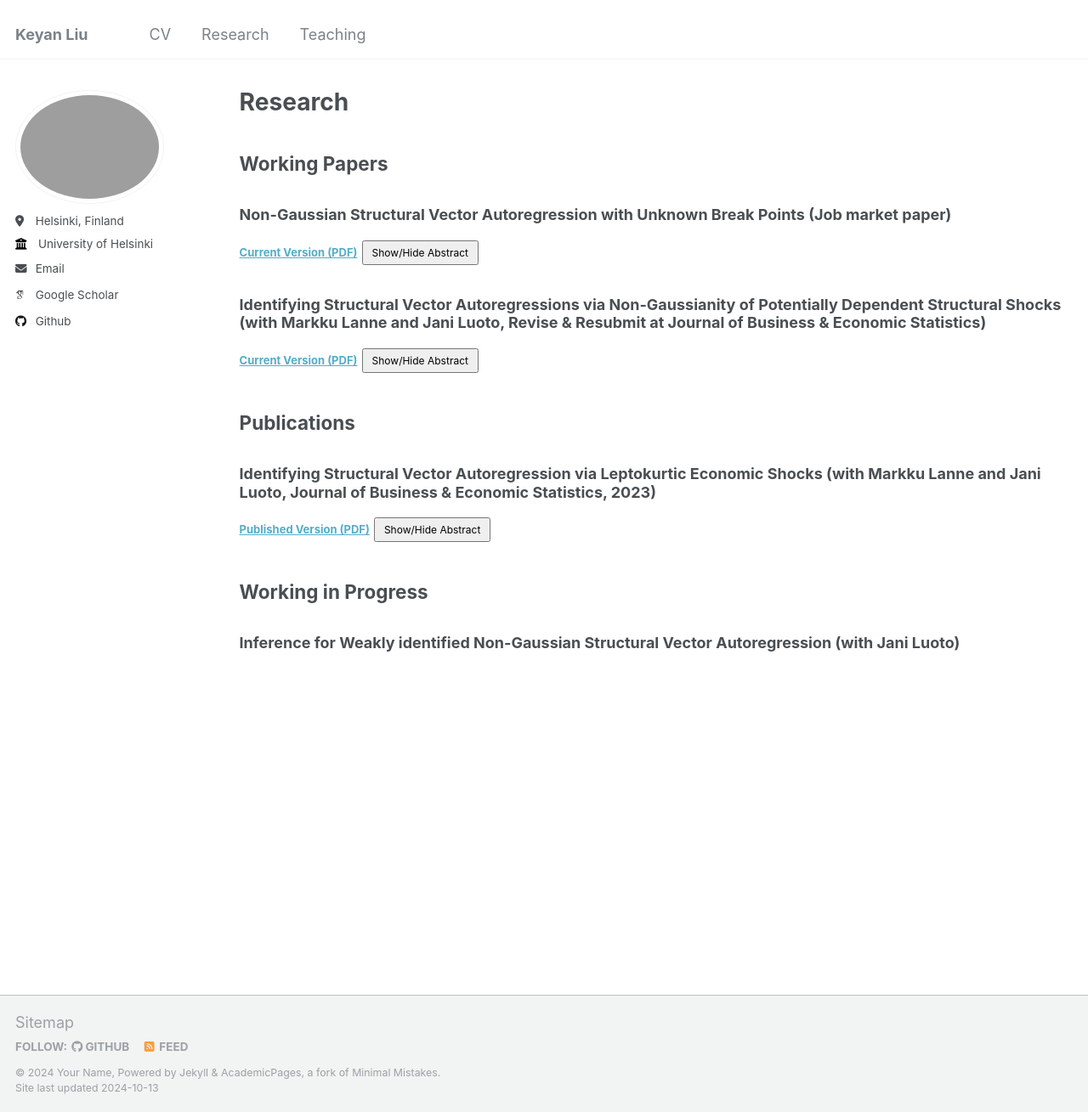
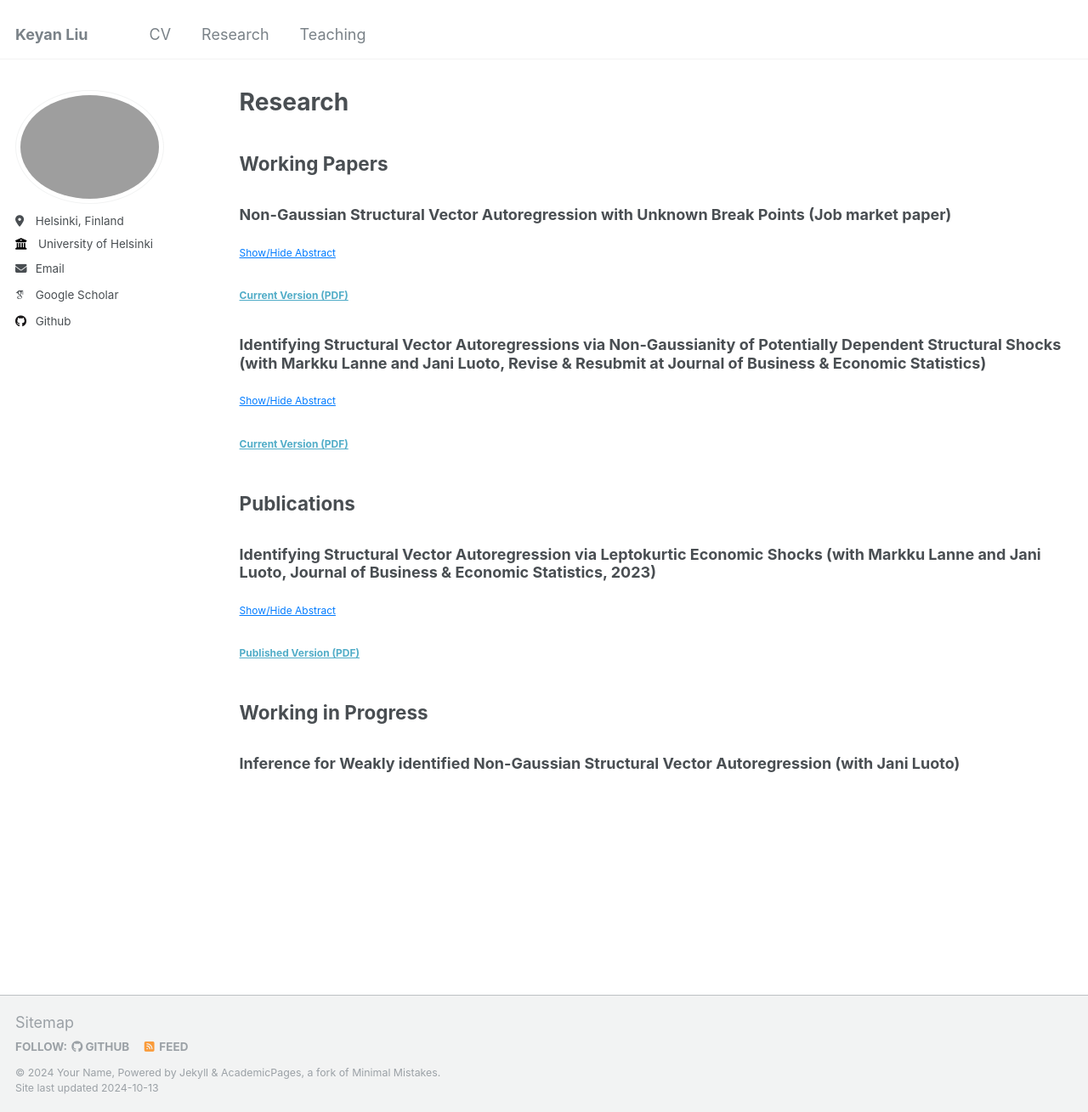
Before and after one commit to keyanliu1/keyanliu1.github.io, a Jekyll site: the page built from _pages/publications.md, in a window 1280 px wide and 1309 px high. Shown: the whole window at 85% size. Built offline with Jekyll 4.4.1, drawn with Linux system fonts in a browser that asks for light colours; some web fonts are replaced.

Commit message:
Update publications.md

```diff
--- a/_pages/publications.md
+++ b/_pages/publications.md
@@ -7,31 +7,37 @@ author_profile: true
 
 ## Working Papers
 
-
-
 ### <strong>Non-Gaussian Structural Vector Autoregression with Unknown Break Points</strong> (Job market paper)
 
-<a href="https://keyanliu1.github.io/keyanliu/files/non-gaussian-svar-break-points.pdf" style="font-size: 13px;"><strong>Current Version (PDF)</strong></a> <button onclick="toggleAbstract('abstract1')" style="font-size: 12px; padding: 5px 10px;">Show/Hide Abstract</button>
+<a href="javascript:void(0)" onclick="toggleAbstract('abstract1')" style="font-size: 12px; text-decoration: underline; color: #007bff; cursor: pointer;">Show/Hide Abstract</a>
+
 <div id="abstract1" style="display:none;">
   <p>In this paper, I consider testing and estimating non-Gaussian Structural Vector Autoregressive models with unknown break points (SVAR-BP). This model extends traditional SVAR analysis by allowing for unknown breakpoints, capturing potential changes in both autoregressive coefficients and structural parameters. I employ the Partial Sample Generalized Method of Moments (PSGMM) to estimate the model and utilize the sup-Wald test to assess parameter stability. Additionally, I establish the asymptotic properties of the break point estimators and propose a sequential procedure for detecting and estimating multiple break points. My method is applied to a U.S. macroeconomic dataset from 1954 to 2023, where I identify significant structural breaks corresponding to key economic events. The results demonstrate the ability of our approach to detect and estimate multiple break points, modeling shifts in the dynamics of economic variables driven by external shocks.</p>
 </div>
 
+<a href="https://keyanliu1.github.io/keyanliu/files/non-gaussian-svar-break-points.pdf" style="font-size: 12px;"><strong>Current Version (PDF)</strong></a>
+
 ### <strong>Identifying Structural Vector Autoregressions via Non-Gaussianity of Potentially Dependent Structural Shocks</strong> (with Markku Lanne and Jani Luoto, Revise &amp; Resubmit at Journal of Business &amp; Economic Statistics)
 
-<a href="https://keyanliu1.github.io/keyanliu/files/Paper2.pdf" style="font-size: 13px;"><strong>Current Version (PDF)</strong></a> <button onclick="toggleAbstract('abstract2')" style="font-size: 12px; padding: 5px 10px;">Show/Hide Abstract</button>
+<a href="javascript:void(0)" onclick="toggleAbstract('abstract2')" style="font-size: 12px; text-decoration: underline; color: #007bff; cursor: pointer;">Show/Hide Abstract</a>
+
 <div id="abstract2" style="display:none;">
   <p>We show that all shocks in an $n$-dimensional structural vector autoregression (SVAR) are globally identified up to their order and signs if they are orthogonal and either (i) have zero co-skewness and at most one of them is not skewed or (ii) exhibit no excess co-kurtosis and at least $n-1$ of them are leptokurtic. The former case covers SVAR models with errors following dependent volatility processes. Moreover, if the numbers of both skewed and leptokurtic shocks are smaller than $n-1$, the skewed and leptokurtic shocks are globally identified, while the remaining shocks are set identified. To capture the non-Gaussian features of the data, versatile error distributions are needed. We discuss the Bayesian implementation of an SVAR-GARCH model with skewed <i>t</i>-distributed errors, including the assessment of the strength of identification and checking the validity of exogenous instruments potentially used for identification. The methods are illustrated in an empirical application to the oil market.</p>
 </div>
+
+<a href="https://keyanliu1.github.io/keyanliu/files/Paper2.pdf" style="font-size: 12px;"><strong>Current Version (PDF)</strong></a>
 
 ## Publications
 
 ### <strong>Identifying Structural Vector Autoregression via Leptokurtic Economic Shocks</strong> (with Markku Lanne and Jani Luoto, Journal of Business &amp; Economic Statistics, 2023)
 
-<a href="https://keyanliu1.github.io/keyanliu/files/Paper11.pdf" style="font-size: 13px;"><strong>Published Version (PDF)</strong></a>
-<button onclick="toggleAbstract('abstract3')" style="font-size: 12px; padding: 5px 10px;">Show/Hide Abstract</button>
+<a href="javascript:void(0)" onclick="toggleAbstract('abstract3')" style="font-size: 12px; text-decoration: underline; color: #007bff; cursor: pointer;">Show/Hide Abstract</a>
+
 <div id="abstract3" style="display:none;">
   <p>We revisit the generalized method of moments (GMM) estimation of the non-Gaussian structural vector autoregressive (SVAR) model. It is shown that in the $n$-dimensional SVAR model, global and local identification of the contemporaneous impact matrix is achieved with as few as $n^2+n(n-1)/2$ suitably selected moment conditions, when at least $n-1$ of the structural errors are all  leptokurtic (or platykurtic). We also relax the potentially problematic assumption of mutually independent structural errors in part of the previous literature to the requirement that the errors be mutually uncorrelated. Moreover, we assume the error term to be only serially uncorrelated, not independent in time, which allows for univariate conditional heteroskedasticity in its components. A small simulation experiment highlights the good properties of the estimator and the proposed moment selection procedure. The use of the methods is illustrated by means of an empirical application to the effect of a tax increase on U.S. gasoline consumption and carbon dioxide emissions.</p>
 </div>
+
+<a href="https://keyanliu1.github.io/keyanliu/files/Paper11.pdf" style="font-size: 12px;"><strong>Published Version (PDF)</strong></a>
 
 ## Working in Progress
 
```
